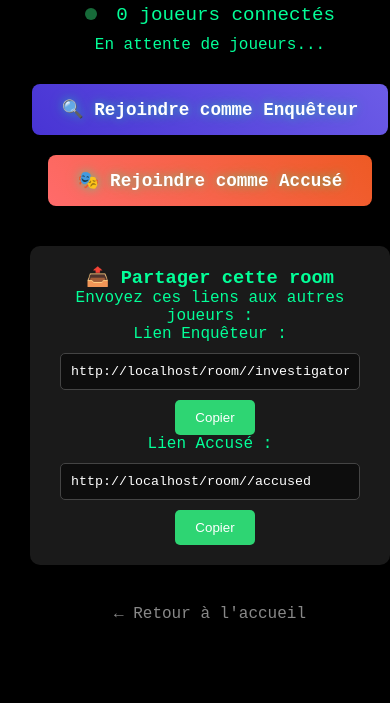
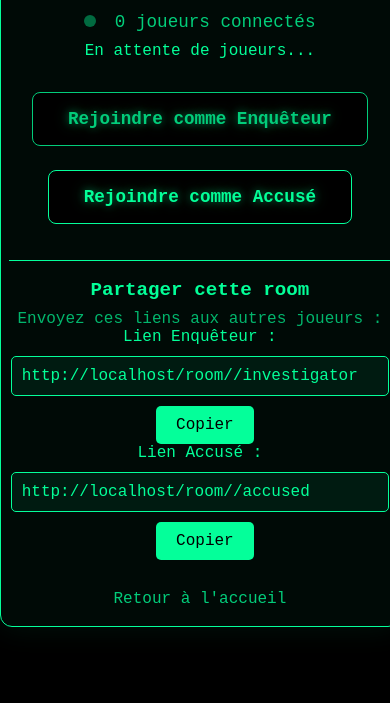
Before and after one commit to benkeia/Alibi, a website: page room.html in a window 390 px wide. Shown: the part 146-849 px from the top of the page. Drawn offline with Linux system fonts and the light colour scheme; no server answers.

Commit message:
style: Améliorer le style et la mise en page de la page Room

```diff
--- a/room.html
+++ b/room.html
@@ -8,118 +8,126 @@
   <style>
     .room-container {
       max-width: 800px;
-      margin: 50px auto;
-      padding: 30px;
-      background: rgba(0, 0, 0, 0.8);
-      border-radius: 15px;
+      margin: 60px auto;
+      padding: 40px 30px;
+      background: rgba(3, 255, 152, 0.04);
+      border-radius: 12px;
+      border: 1.5px solid var(--color-accent);
+      box-shadow: 0 0 32px rgba(3,255,152,0.08);
       text-align: center;
+      font-family: var(--font-body);
     }
-
     .room-code {
-      font-size: 3em;
-      font-weight: bold;
-      color: #00ff41;
-      margin: 20px 0;
-      letter-spacing: 0.2em;
-      font-family: 'Courier New', monospace;
+      font-size: 2.8rem;
+      font-family: var(--font-title);
+      color: var(--color-primary);
+      letter-spacing: 0.18em;
+      margin: 18px 0 10px 0;
+      text-shadow: var(--glow);
     }
-
     .room-info {
-      margin: 30px 0;
+      margin: 28px 0 18px 0;
     }
-
     .player-count {
-      font-size: 1.2em;
+      font-size: 1.1rem;
+      color: var(--color-primary);
+      opacity: 0.8;
       margin: 10px 0;
+      font-family: var(--font-body);
     }
-
     .role-buttons {
       display: flex;
-      gap: 20px;
+      gap: 24px;
       justify-content: center;
-      margin: 30px 0;
+      margin: 32px 0 24px 0;
       flex-wrap: wrap;
     }
-
     .role-btn {
-      padding: 15px 30px;
-      font-size: 1.1em;
-      background: linear-gradient(45deg, #ff6b6b, #ee5a24);
-      border: none;
+      padding: 1rem 2.2rem;
+      font-size: 1.1rem;
+      background: var(--color-bg);
+      border: 1.5px solid var(--color-accent);
       border-radius: 8px;
-      color: white;
+      color: var(--color-primary);
       cursor: pointer;
-      transition: all 0.3s ease;
+      transition: all 0.2s;
       text-decoration: none;
-      display: inline-block;
+      font-family: var(--font-body);
+      box-shadow: 0 0 0 rgba(3,255,152,0);
     }
-
     .role-btn:hover {
-      transform: translateY(-2px);
-      box-shadow: 0 5px 15px rgba(255, 107, 107, 0.4);
+      background: var(--color-accent);
+      color: var(--color-bg);
+      box-shadow: 0 0 16px var(--color-accent);
+      border-color: var(--color-accent);
     }
-
     .role-btn.investigator {
-      background: linear-gradient(45deg, #4834d4, #6c5ce7);
+      border-color: var(--color-secondary);
+      color: var(--color-secondary);
     }
-
     .role-btn.investigator:hover {
-      box-shadow: 0 5px 15px rgba(108, 92, 231, 0.4);
+      background: var(--color-secondary);
+      color: var(--color-bg);
+      box-shadow: 0 0 16px var(--color-secondary);
     }
-
     .share-section {
-      margin: 40px 0;
-      padding: 20px;
-      background: rgba(255, 255, 255, 0.1);
-      border-radius: 10px;
+      margin: 36px 0 0 0;
+      padding: 18px 0 0 0;
+      border-top: 1px solid var(--color-accent);
+      background: none;
+      border-radius: 0;
     }
-
     .url-input {
-      background: rgba(0, 0, 0, 0.5);
-      border: 1px solid #444;
+      background: rgba(3,255,152,0.07);
+      border: 1px solid var(--color-accent);
       padding: 10px;
-      margin: 10px;
+      margin: 10px 0;
       border-radius: 5px;
-      color: white;
-      width: 300px;
-      font-family: monospace;
+      color: var(--color-primary);
+      width: 320px;
+      font-family: var(--font-body);
+      font-size: 1rem;
     }
-
     .copy-btn {
-      background: #2ed573;
+      background: var(--color-accent);
       border: none;
       padding: 10px 20px;
       border-radius: 5px;
-      color: white;
+      color: var(--color-bg);
       cursor: pointer;
       margin-left: 10px;
+      font-family: var(--font-body);
+      font-size: 1rem;
+      transition: background 0.2s;
     }
-
+    .copy-btn:active {
+      background: var(--color-secondary);
+    }
     .status-indicator {
       display: inline-block;
       width: 12px;
       height: 12px;
       border-radius: 50%;
-      background: #2ed573;
+      background: var(--color-accent);
       margin-right: 8px;
       animation: pulse 2s infinite;
     }
-
     @keyframes pulse {
       0% { opacity: 1; }
       50% { opacity: 0.5; }
       100% { opacity: 1; }
     }
+    @media (max-width: 600px) {
+      .room-container { padding: 18px 2vw; }
+      .room-code { font-size: 2rem; }
+      .url-input { width: 98vw; max-width: 99%; }
+    }
   </style>
 </head>
 <body>
   <div class="room-container">
-    <h1>🎮 Room Alibi</h1>
-
-    <div class="room-code" id="room-code">
-      <!-- Code sera injecté par JS -->
-    </div>
-
+    <h1 style="font-family: var(--font-title); font-size: 2.2rem; color: var(--color-primary); text-shadow: var(--glow); font-weight: 600; margin-bottom: 0.5em;">Room Alibi</h1>
+    <div class="room-code" id="room-code"><!-- Code injecté par JS --></div>
     <div class="room-info">
       <div class="player-count">
         <span class="status-indicator"></span>
@@ -127,35 +135,26 @@
       </div>
       <div id="room-status">En attente de joueurs...</div>
     </div>
-
     <div class="role-buttons">
-      <a href="#" class="role-btn investigator" id="investigator-btn">
-        🔍 Rejoindre comme Enquêteur
-      </a>
-      <a href="#" class="role-btn" id="accused-btn">
-        🎭 Rejoindre comme Accusé
-      </a>
+      <a href="#" class="role-btn investigator" id="investigator-btn">Rejoindre comme Enquêteur</a>
+      <a href="#" class="role-btn" id="accused-btn">Rejoindre comme Accusé</a>
     </div>
-
     <div class="share-section">
-      <h3>📤 Partager cette room</h3>
-      <p>Envoyez ces liens aux autres joueurs :</p>
-
+      <h3 style="font-family: var(--font-title); color: var(--color-primary); font-size: 1.2rem; margin-bottom: 0.5em;">Partager cette room</h3>
+      <p style="font-size: 1rem; color: var(--color-primary); opacity: 0.7;">Envoyez ces liens aux autres joueurs :</p>
       <div>
         <label>Lien Enquêteur :</label><br>
         <input type="text" class="url-input" id="investigator-url" readonly>
         <button class="copy-btn" onclick="copyUrl('investigator-url')">Copier</button>
       </div>
-
       <div>
         <label>Lien Accusé :</label><br>
         <input type="text" class="url-input" id="accused-url" readonly>
         <button class="copy-btn" onclick="copyUrl('accused-url')">Copier</button>
       </div>
     </div>
-
     <div style="margin-top: 30px;">
-      <a href="/" style="color: #888; text-decoration: none;">← Retour à l'accueil</a>
+      <a href="/" style="color: var(--color-secondary); text-decoration: none; font-family: var(--font-body);">Retour à l'accueil</a>
     </div>
   </div>
 
@@ -203,21 +202,20 @@
           if (data.exists) {
             document.getElementById('player-count').textContent =
               `${data.playerCount} joueur${data.playerCount > 1 ? 's' : ''} connecté${data.playerCount > 1 ? 's' : ''}`;
-
             const statusElement = document.getElementById('room-status');
             if (data.status === 'playing') {
-              statusElement.textContent = '🎮 Partie en cours';
-              statusElement.style.color = '#2ed573';
+              statusElement.textContent = 'Partie en cours';
+              statusElement.style.color = 'var(--color-accent)';
             } else if (data.playerCount === 0) {
-              statusElement.textContent = '⏳ En attente de joueurs...';
-              statusElement.style.color = '#ffa500';
+              statusElement.textContent = 'En attente de joueurs...';
+              statusElement.style.color = 'var(--color-warning, #ffa500)';
             } else {
-              statusElement.textContent = '👥 Joueurs connectés - Prêt à commencer';
-              statusElement.style.color = '#2ed573';
+              statusElement.textContent = 'Joueurs connectés - Prêt à commencer';
+              statusElement.style.color = 'var(--color-accent)';
             }
           } else {
-            document.getElementById('room-status').textContent = '❌ Room introuvable';
-            document.getElementById('room-status').style.color = '#ff6b6b';
+            document.getElementById('room-status').textContent = 'Room introuvable';
+            document.getElementById('room-status').style.color = 'var(--color-error, #ff6b6b)';
           }
         })
         .catch(error => {
```
Also changed, not shown: index.html (+21 -24 lines).
